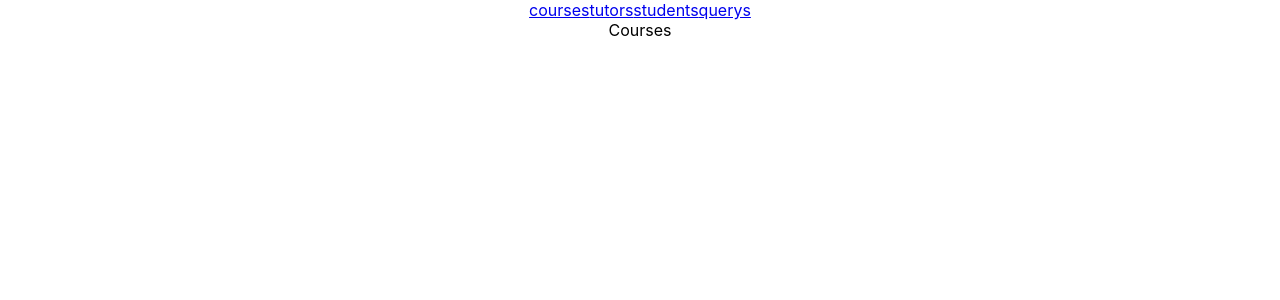
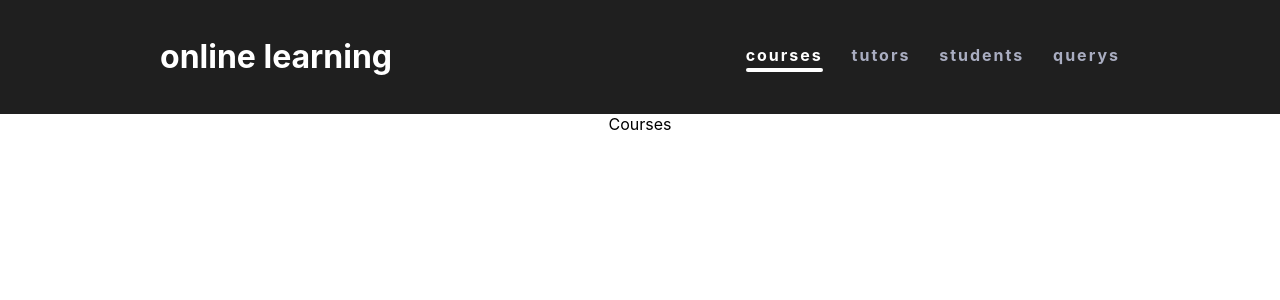
Before and after one commit to hendridg/learning-plataform-client, a React (Create React App) app: page / in a window 1280 px wide. Shown: the top 300 px of the page. Built offline with nearby package versions, Linux system fonts and the light colour scheme; data requests are answered from the project's data file.

Commit message:
Create NavBar.js component

```diff
--- a/src/components/NavBar.js
+++ b/src/components/NavBar.js
@@ -1,13 +1,168 @@
-import React from 'react';
-import { Link } from 'react-router-dom';
+import React, { useState } from 'react';
+import { NavLink } from 'react-router-dom';
+import styled from 'styled-components';
 
-const NavBar = () => (
-  <nav>
-    <Link to="/">courses</Link>
-    <Link to="/tutors">tutors</Link>
-    <Link to="/students">students</Link>
-    <Link to="/querys">querys</Link>
-  </nav>
-);
+const WrapperNav = styled.div`
+  display: flex;
+  justify-content: center;
+  align-items: center;
+  background: #1f1f1f;
+  padding: 1rem 2rem;
+`;
+
+const Container = styled.div`
+  flex: 1;
+  display: flex;
+  flex-direction: row;
+  justify-content: space-between;
+  align-items: center;
+  max-width: 60rem;
+`;
+
+const NavLinks = styled.div`
+  display: none;
+  flex: 1;
+  justify-content: space-between;
+  gap: 0.5rem;
+  @media (min-width: 600px) {
+    display: flex;
+  }
+`;
+
+const TitleApp = styled.h1`
+  flex: 2;
+  text-align: left;
+  color: white;
+`;
+
+const Link = styled(NavLink)`
+  text-decoration: none;
+  letter-spacing: 2px;
+  font-size: 1em;
+  font-weight: bold;
+  color: #a9adc1;
+  margin-left: 1.3em;
+  :after {
+    content: '';
+    height: 4px;
+    border-radius: 5px;
+    display: block;
+    position: relative;
+    top: 3px;
+    background-color: #ffd644;
+    color: #a9adc1;
+
+    transform: scaleX(0);
+    transition: 500ms;
+    transition-timing-function: cubic-bezier(1, -0.65, 0, 2.31);
+  }
+  :hover {
+    color: #ffd644;
+    :after {
+      transform: scaleX(1);
+    }
+  }
+  &.active {
+    color: white;
+    :after {
+      content: '';
+      height: 4px;
+      border-radius: 5px;
+      display: block;
+      position: relative;
+      top: 3px;
+      background-color: white;
+      transform: scaleX(1);
+    }
+  }
+`;
+
+const MenuBtn = styled.button`
+  display: flex;
+  background: none;
+  border: none;
+  cursor: pointer;
+  @media (min-width: 600px) {
+    display: none;
+  }
+  img {
+    width: 2rem;
+    height: 1.5rem;
+  }
+`;
+
+const CloseBtn = styled.button`
+  display: flex;
+  justify-content: flex-end;
+  padding: 1rem;
+  background: none;
+  border: none;
+  cursor: pointer;
+  @media (min-width: 600px) {
+    display: none;
+  }
+  img {
+    width: 2rem;
+    height: 1.5rem;
+  }
+`;
+
+const DropdownLink = styled(NavLink)`
+  padding: 3rem 0;
+  text-decoration: none;
+  letter-spacing: 2px;
+  font-size: 1em;
+  font-weight: bold;
+  color: #a9adc1;
+  &.active {
+    color: white;
+    background-color: #1f1f1f;
+  }
+`;
+
+const DropDownContent = styled.div`
+  padding: 0;
+  display: ${(props) => (props.setVisible ? 'flex' : 'none')};
+  flex-direction: column;
+  position: absolute;
+  background: #000;
+  top: 0;
+  left: 0%;
+  right: 0%;
+  box-shadow: 0px 8px 16px 0px rgba(0, 0, 0, 0.2);
+  z-index: 1;
+  @media (min-width: 600px) {
+    display: none;
+  }
+`;
+
+const NavBar = () => {
+  const [viewDropdown, setviewDropdown] = useState(false);
+  return (
+    <WrapperNav>
+      <Container>
+        <TitleApp>online learning</TitleApp>
+        <NavLinks>
+          <Link to="/">courses</Link>
+          <Link to="/tutors">tutors</Link>
+          <Link to="/students">students</Link>
+          <Link to="/querys">querys</Link>
+        </NavLinks>
+        <MenuBtn type="button" onClick={() => setviewDropdown(true)}>
+          <img src="/menu-icon.svg" alt="menu" />
+        </MenuBtn>
+        <DropDownContent setVisible={viewDropdown}>
+          <CloseBtn type="button" onClick={() => setviewDropdown(false)}>
+            <img src="/Icon-Cancel.svg" alt="close" />
+          </CloseBtn>
+          <DropdownLink to="/">courses</DropdownLink>
+          <DropdownLink to="/tutors">tutors</DropdownLink>
+          <DropdownLink to="/students">students</DropdownLink>
+          <DropdownLink to="/querys">querys</DropdownLink>
+        </DropDownContent>
+      </Container>
+    </WrapperNav>
+  );
+};
 
 export default NavBar;
```
